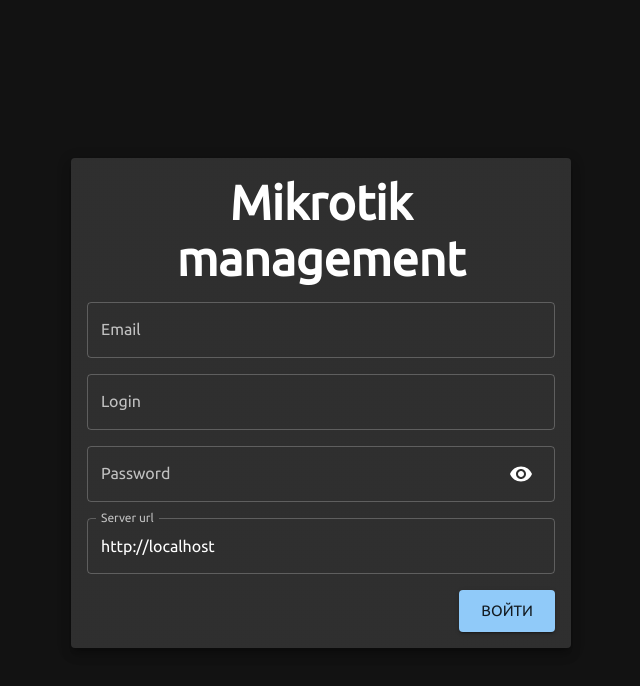
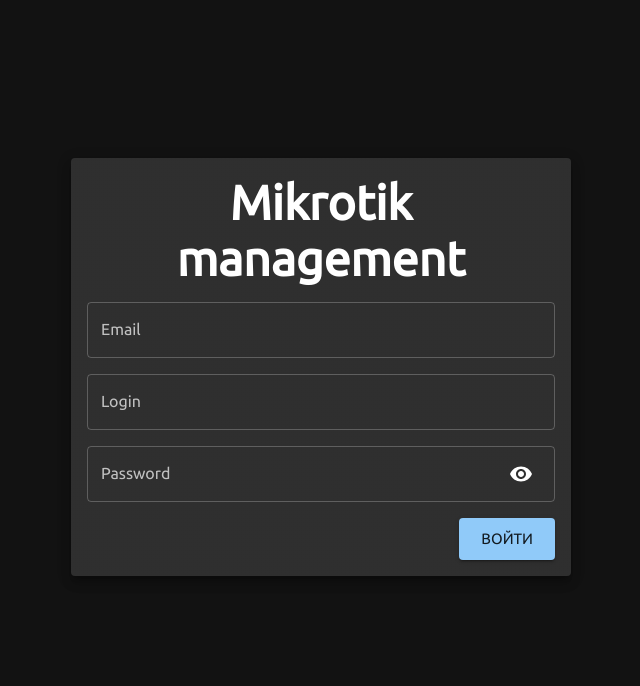
Before and after one commit to BuildBotTeam/bbt_rmm_front, a React (Create React App) app: page /login in a window 1280 px wide. Shown: the top 686 px of the page, without its empty margins (319-959 px from the left). Built offline with nearby package versions, Linux system fonts and the light colour scheme.

Commit message:
delete server input field from LoginPage.tsx and rework project to another logic connection on backend

```diff
--- a/src/api.ts
+++ b/src/api.ts
@@ -1,42 +1,23 @@
 import axios, {AxiosError} from 'axios'
 
 const actualUrl = {
-    'test': {hostname: '192.168.1.1', port: '1111', protocol: 'http:', ws: 'ws'},
-    'main': {
-        hostname: window.location.hostname,
-        port: window.location.port,
-        protocol: window.location.protocol,
-        ws: 'wss'
-    },
+    hostname: window.location.hostname,
+    port: window.location.port,
+    protocol: window.location.protocol,
 }
 
-const server = window.location.port === '3000' ? 'test' : 'main'
-
 export function getHostname() {
-    const {hostname, port, protocol} = actualUrl[server]
+    const {hostname, port, protocol} = actualUrl
     return `${protocol}//${hostname}${port ? ':' + port : ''}`
 }
 
-export const apiUrl = `${getHostname()}/api/`
-export const restAuthUrl = `${getHostname()}/rest-auth/`
-
+export const apiUrl = `${getHostname()}/backend/api/`
+export const wsUrl = getHostname().replace('http', 'ws') + '/backend/ws'
 
 const api = axios.create({
     baseURL: apiUrl,
     responseType: "json",
 });
-// api.interceptors.request.use((config) => {
-//     config.headers["X-CSRFToken"] = Cookies.get("csrftoken");
-//     // console.log("api.interceptors.request: ", config.headers);
-//     return config;
-// });
-
-export const authSuccess = () => {
-    api.interceptors.request.use(config => {
-        config.headers["Authorization"] = `Token ${localStorage.getItem('token')}`;
-        return config
-    })
-}
 
 export interface IApiError {
     code: number
--- a/src/components/LoginPage.tsx
+++ b/src/components/LoginPage.tsx
@@ -14,7 +14,6 @@
     const {control, handleSubmit} = useForm()
     const {token, isLoading} = useAppSelector(state => state.authReducer)
     const [showPassword, setShowPassword] = useState(false)
-    const defServer = localStorage.getItem('server') || 'http://localhost'
 
     useEffect(() => {
         if (token) navigate('/home', {replace: true})
@@ -85,16 +84,6 @@
                                            }}/>
                             )}
                         />
-                        <Controller
-                            name={'server'}
-                            control={control}
-                            defaultValue={defServer}
-                            rules={{required: true}}
-                            render={({field, fieldState: {invalid}}) => (
-                                <TextField {...field} label="Server url" helperText={invalid && 'Необходимо заполнить'}
-                                           error={invalid} fullWidth/>
-                            )}
-                        />
                         <Box>
                             <Stack sx={{float: 'right'}} direction={'row'} spacing={2}>
                                 <LoadingButton loading={isLoading} sx={{float: 'right'}} size={'large'} type={'submit'}
--- a/src/components/MikRouters/MikRouterPage.tsx
+++ b/src/components/MikRouters/MikRouterPage.tsx
@@ -9,16 +9,15 @@
 import {enqueueSnackbar} from "notistack";
 import MikRouterCommandForm from "./MikRouterCommandForm";
 import {setLoading} from "../../store/reducers/AuthReducer";
+import {wsUrl} from "../../api";
 
 
 export default function MikRouterPage() {
     const dispatch = useAppDispatch()
     const {token} = useAppSelector(state => state.authReducer)
     const {scriptResult} = useAppSelector(state => state.mikRouterReducer)
-    const server = localStorage.getItem('server')
-    const url = server!.replace('http', 'ws') + '/ws'
     const didUnmount = useRef(false);
-    const {sendMessage, lastJsonMessage} = useWebSocket(url, {
+    const {sendMessage, lastJsonMessage} = useWebSocket(wsUrl, {
         queryParams: {"token": token!},
         onOpen: (event) => {
             sendMessage('connect')
--- a/src/store/actions/auth.ts
+++ b/src/store/actions/auth.ts
@@ -1,7 +1,7 @@
 import axios, {AxiosError} from "axios";
 import {IAuth, IAuthResponse} from "../../models/IAuth";
 import {createAsyncThunk} from "@reduxjs/toolkit";
-import api, {apiError} from "../../api";
+import api, {apiError, getHostname} from "../../api";
 
 let interceptor = 0;
 
@@ -9,17 +9,13 @@
     'login',
     async (post: IAuth, thunkAPI) => {
         try {
-            const server = post.server
-            delete post.server
-            const {data} = await axios.post<IAuthResponse>(server + '/auth/login/', post)
+            const {data} = await axios.post<IAuthResponse>(getHostname() + '/backend/auth/login/', post)
             localStorage.setItem('user', data.username)
             localStorage.setItem('token', data.token)
-            localStorage.setItem('server', server!)
             interceptor = api.interceptors.request.use((config: any) => {
                 config.headers["Authorization"] = `Token ${data.token}`;
                 return config
             })
-            api.defaults.baseURL = server + '/api'
             return {username: data.username, token: data.token, interceptor: interceptor}
         } catch (e) {
             return thunkAPI.rejectWithValue({code: 0, message: 'Неверный логин или пароль'})
@@ -32,16 +28,8 @@
     async (_, thunkAPI) => {
         localStorage.removeItem('token');
         localStorage.removeItem('user');
-        // const server = localStorage.getItem('server')
-        // try {
-        //     await api.post(server + "/backend/auth/logout/", {})
-        //     api.interceptors.request.eject(interceptor)
-        //     return {}
-        // } catch (e) {
         api.interceptors.request.eject(interceptor)
         return {}
-        // return thunkAPI.rejectWithValue(apiError(e as Error | AxiosError))
-        // }
     }
 )
 
@@ -50,15 +38,13 @@
     async (_, thunkAPI) => {
         const token = localStorage.getItem('token');
         const username = localStorage.getItem('username');
-        const server = localStorage.getItem('server')
         if (token) {
             try {
-                await axios.post<IAuthResponse>(server + '/auth/check_token/', {},{headers: {Authorization: `Token ${token}`}})
+                await axios.post<IAuthResponse>(getHostname() + '/backend/auth/check_token/', {},{headers: {Authorization: `Token ${token}`}})
                 interceptor = api.interceptors.request.use((config: any) => {
                     config.headers["Authorization"] = `Token ${token}`;
                     return config
                 })
-                api.defaults.baseURL = server + '/api'
                 return {username: username, token: token, interceptor: interceptor}
             } catch (e) {
                 thunkAPI.dispatch(logout());
```
